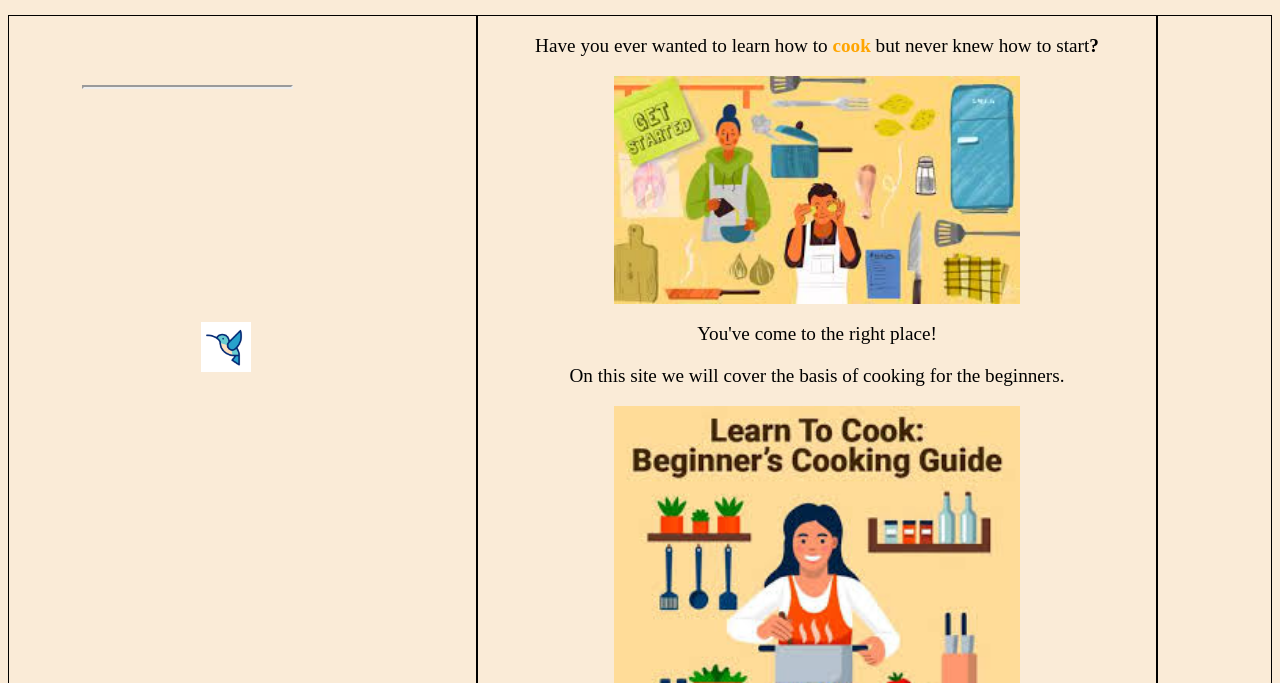
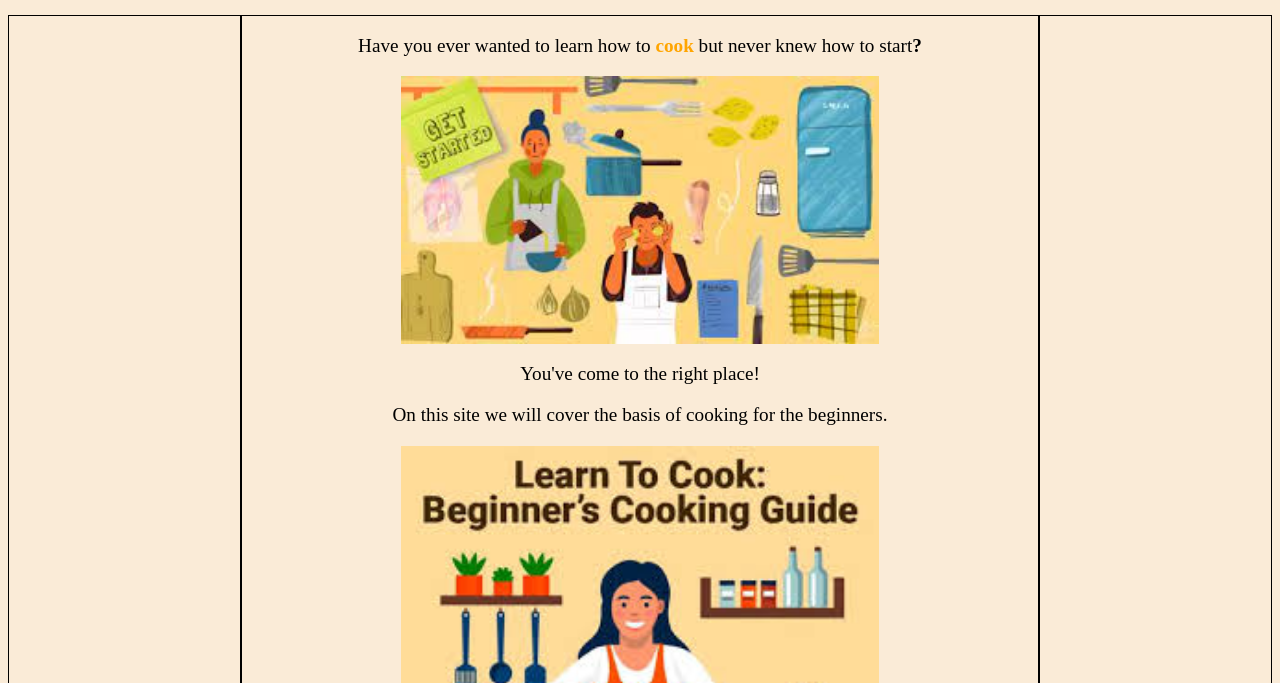
Before and after one commit to FT1E/hackathon-The-Big-Bang-Theory, a plain HTML site: page index.html in a window 1280 px wide. Shown: the part 117-800 px from the top of the page. Drawn offline with Linux system fonts and the light colour scheme; grey boxes are pictures that could not be loaded.

Commit message:
updated index.html, will be for dating ads

```diff
--- a/index.html
+++ b/index.html
@@ -5,12 +5,6 @@
         <link  rel="stylesheet" href="stil.css" type="text/css">
 
 
-        <style>
-            * {
-                box-sizing: border-box;
-                padding: 0;
-            }
-        </style>
     </head>
     <body>
 
@@ -44,7 +38,6 @@
         </div>
 
 
-        <script src="ad1.js"></script>
 
 
         <footer>
```
